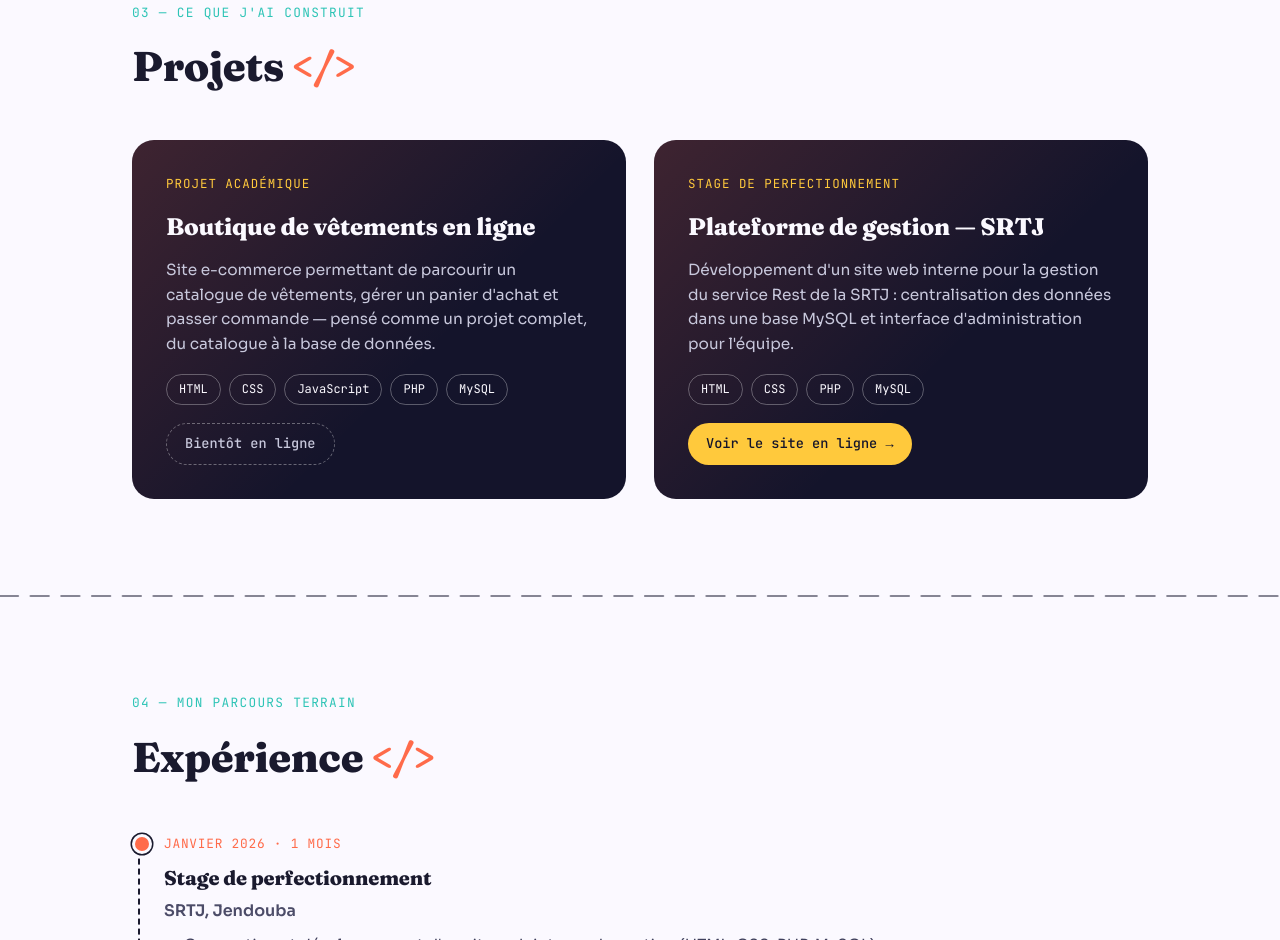
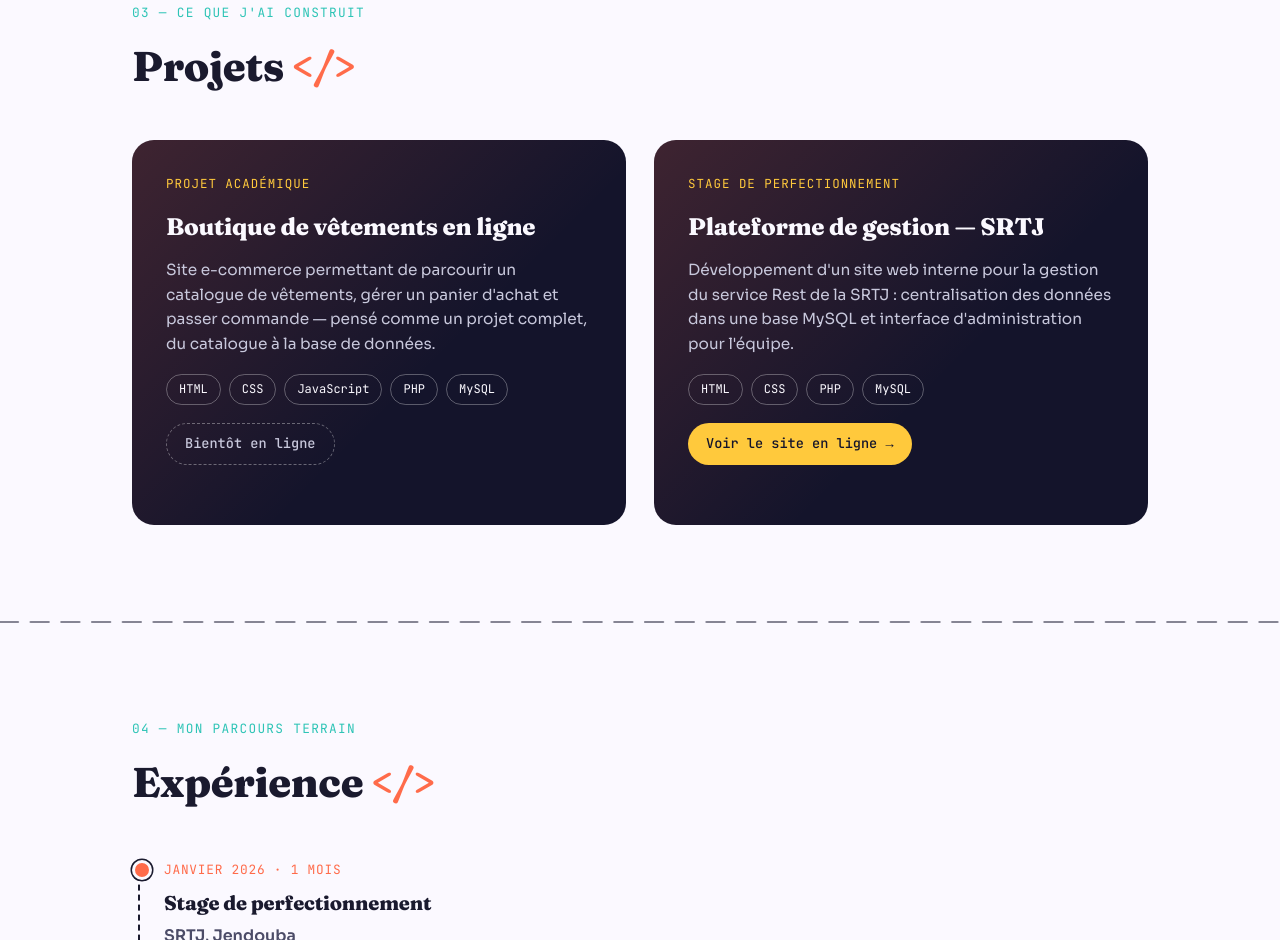
Before and after one commit to iyedmanai/Portfolio, a plain HTML site: page index.html in a window 1280 px wide. Shown: the part 1914-2854 px from the top of the page. Drawn offline with Linux system fonts and the light colour scheme.

Commit message:
Add line breaks after project status and link

```diff
--- a/index.html
+++ b/index.html
@@ -95,7 +95,7 @@
         <div class="stack-row">
           <span class="chip">HTML</span><span class="chip">CSS</span><span class="chip">JavaScript</span><span class="chip">PHP</span><span class="chip">MySQL</span>
         </div>
-        <span class="project-status">Bientôt en ligne</span>
+        <span class="project-status">Bientôt en ligne</span><br>
       </div>
       <div class="project-card">
         <span class="proj-tag">Stage de perfectionnement</span>
@@ -104,7 +104,7 @@
         <div class="stack-row">
           <span class="chip">HTML</span><span class="chip">CSS</span><span class="chip">PHP</span><span class="chip">MySQL</span>
         </div>
-        <a href="https://srtj.page.gd" target="_blank" rel="noopener" class="project-link">Voir le site en ligne →</a>
+        <a href="https://srtj.page.gd" target="_blank" rel="noopener" class="project-link">Voir le site en ligne →</a><br>
       </div>
     </div>
   </div>
```
